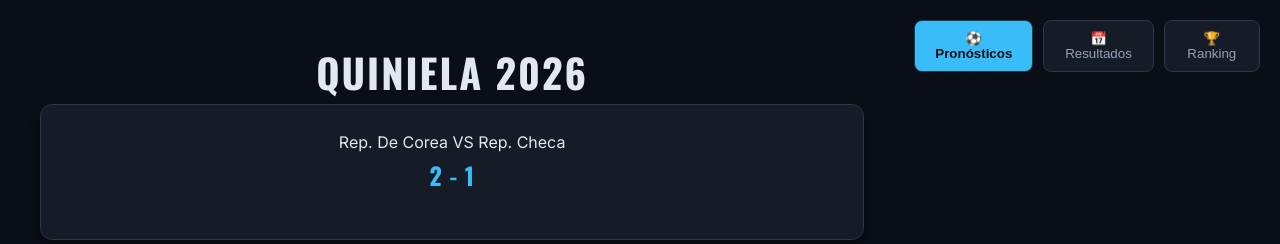
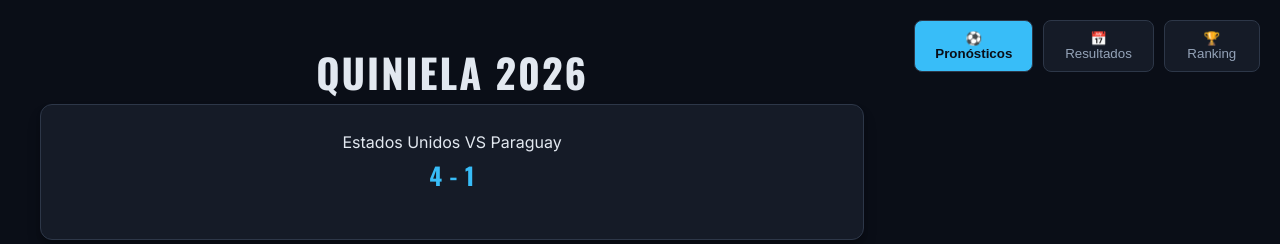
Before and after one commit to alberto88vala-dev/quiniela-mundial-2026, a React (Vite) app: page / in a window 1280 px wide. Shown: the top 244 px of the page. Built offline with nearby package versions, Linux system fonts and the light colour scheme.

Commit message:
eu vs paraguay

```diff
--- a/src/pages/QuinielaManual.jsx
+++ b/src/pages/QuinielaManual.jsx
@@ -5,8 +5,8 @@ export default function QuinielaManual() {
   const [pronosticadorActivo, setPronosticadorActivo] = useState('betin');
 
   const marcadorMundial = {
-    partido: "Rep. De Corea VS Rep. Checa",
-    resultado: "2 - 1"
+    partido: " Estados Unidos VS Paraguay",
+    resultado: "4 - 1"
   };
 
   const partidos = [
@@ -142,7 +142,9 @@ export default function QuinielaManual() {
 
   const resultadosOficiales = {
     1: "2 - 0",// partido 1: Mexico vs sudafrica
-    2: "2 - 1"
+    2: "2 - 1",
+    3: "1 - 1",
+    4: "4 - 1",
 
   };
 
```
